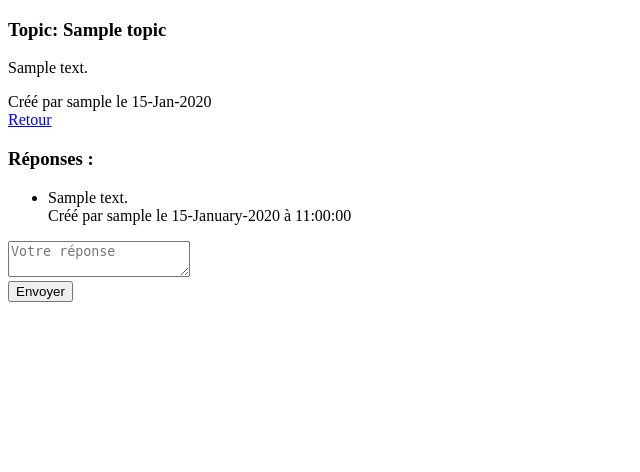
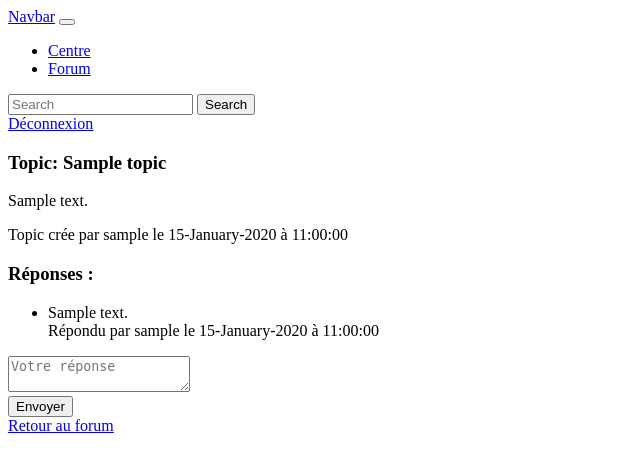
Before and after one commit to MathieuMolina/nains, a Symfony app: template templates/topic/show.html.twig in a window 1280 px wide. Shown: the top 472 px of the page, without its empty margins (0-640 px from the left). Run offline with Twig, Linux system fonts and the light colour scheme; the template is opened without the code that fills it: most values are stand-ins (such as "Sample title", 1, 10 or a date in 2020); form fields are guessed from the names that the template uses; some libraries are stand-ins or nearby versions.

Commit message:
début navbar

```diff
--- a/src/Repository/TopicRepository.php
+++ b/src/Repository/TopicRepository.php
@@ -31,8 +31,6 @@ class TopicRepository extends ServiceEntityRepository
 
         if ($flush) {
             $this->getEntityManager()->flush();
-
-
         }
     }
 
@@ -44,6 +42,8 @@ class TopicRepository extends ServiceEntityRepository
             $this->getEntityManager()->flush();
         }
     }
+
+
 
     //    /**
     //     * @return Topic[] Returns an array of Topic objects
--- a/templates/centre/index.html.twig
+++ b/templates/centre/index.html.twig
@@ -4,6 +4,8 @@
 {% endblock %}
 
 {% block body %}
+
+	{% include 'navbar.html.twig' %}
 
 	<div class="example-wrapper d-flex justify-content-center align-items-center flex-column" style="min-height: 100vh;">
 		<div class="text-center">
@@ -14,7 +16,6 @@
 
 		<div class="mt-3 d-flex flex-column align-items-center">
 			<a href="{{ path('app_forum') }}" class="btn btn-primary mb-3">Forum</a>
-			<a href="{{ path('app_logout') }}" class="btn btn-secondary">Déconnexion</a>
 		</div>
 	</div>
 
--- a/templates/home/index.html.twig
+++ b/templates/home/index.html.twig
@@ -1,6 +1,7 @@
 {% extends 'base.html.twig' %}
 
-{% block title %}Hello HomeController!{% endblock %}
+{% block title %}Hello HomeController!
+{% endblock %}
 
 {% block body %}
 
@@ -16,7 +17,8 @@
 
 
 		<div id="cadreInscriptionText">
-            <p> Venez battre le fer et défendre votre forteresse contre les horribles peaux vertes !</p>
+			<p>
+				Venez battre le fer et défendre votre forteresse contre les horribles peaux vertes !</p>
 		</div>
 
 	</section>
--- a/templates/message/show.html.twig
+++ b/templates/message/show.html.twig
@@ -1,6 +1,7 @@
 {% extends 'base.html.twig' %}
 
-{% block title %}Message{% endblock %}
+{% block title %}Message
+{% endblock %}
 
 {% block body %}
 	<h1>Message</h1>
--- a/templates/navbar.html.twig
+++ b/templates/navbar.html.twig
@@ -1,60 +1,22 @@
-<nav class="navbar navbar-expand-lg bg-light">
-    <div class="container">
-        <a class="navbar-brand" href="{{ path('app_home') }}">Forum</a>
-        <button class="navbar-toggler" type="button" data-bs-toggle="collapse" data-bs-target="#navbarNavAltMarkup"
-                aria-controls="navbarNavAltMarkup" aria-expanded="false" aria-label="Toggle navigation">
-            <span class="navbar-toggler-icon"></span>
-        </button>
-        <div class="collapse navbar-collapse" id="navbarNavAltMarkup">
-            <div class="navbar-nav">
-                {% if not app.user %}
-                    <a class="nav-link" href="{{ path('app_login') }}">Connexion</a>
-                    <a class="nav-link" href="{{ path('app_register') }}">Inscription</a>
-                {% else %}
-                    <a class="nav-link" href="{{ path('app_logout') }}">Deconnexion</a>
-                {% endif %}
+<nav class="navbar navbar-expand-lg navbar-light bg-light">
+	<a class="navbar-brand" href="#">Navbar</a>
+	<button class="navbar-toggler" type="button" data-toggle="collapse" data-target="#navbarSupportedContent" aria-controls="navbarSupportedContent" aria-expanded="false" aria-label="Toggle navigation">
+		<span class="navbar-toggler-icon"></span>
+	</button>
 
-                {% if is_granted('ROLE_ADMIN') %}
-                    <a class="nav-link" href="{{ path('app_message_index') }}">Messages admin</a>
-                    <a class="nav-link" href="{{ path('app_category_index') }}">Category admin</a>
-                    <a class="nav-link" href="{{ path('app_user_index') }}">User admin</a>
-                {% endif %}
-                <li class="nav-item dropdown">
-                    <a class="nav-link dropdown-toggle" href="#" id="navbarDropdown" role="button"
-                       data-bs-toggle="dropdown" aria-expanded="false">
-                        Catégories
-                    </a>
-                    <ul class="dropdown-menu">
-                        {% for category in get_all_category()|slice(0, 10) %}
-                            <li class="col-12">
-                                <a class="dropdown-item"
-                                   href="{{ path('app_front_category_show', {category : category.id}) }}">{{ category.title }}
-                                    <span class="badge bg-primary rounded-pill">{{ category.messages|length }}</span>
-                                </a>
-                            </li>
-                        {% endfor %}
-                    </ul>
-                </li>
-                <a class="nav-link" href="{{ path('app_contact') }}">Contact</a>
-                <li class="nav-item">
-                    {% set searchType = get_search_type() %}
-                    {{ form_start(searchType) }}
-                    {{ form_widget(searchType.title) }}
-                    <button class="btn btn-primary">{{ button_label|default('Save') }}</button>
-                    {{ form_end(searchType) }}
-                </li>
-            </div>
-        </div>
-    </div>
+	<div class="collapse navbar-collapse" id="navbarSupportedContent">
+		<ul class="navbar-nav mr-auto">
+			<li class="nav-item active">
+				<a class="nav-link" href="{{ path('app_centre') }}">Centre</a>
+			</li>
+			<li class="nav-item">
+				<a class="nav-link" href="{{ path('app_forum') }}">Forum</a>
+			</li>
+		</ul>
+		<form class="form-inline my-2 my-lg-0">
+			<input class="form-control mr-sm-2" type="search" placeholder="Search" aria-label="Search">
+			<button class="btn btn-outline-success my-2 my-sm-0" type="submit">Search</button>
+		</form>
+		<a href="{{ path('app_logout') }}" class="btn btn-danger ml-auto">Déconnexion</a>
+	</div>
 </nav>
-<div>
-    {% for label, messages in app.flashes %}
-        {% for message in messages %}
-            <div class="alert alert-{{ label }}">
-                <div class="container">
-                    {{ message }}
-                </div>
-            </div>
-        {% endfor %}
-    {% endfor %}
-</div>
--- a/templates/topic/show.html.twig
+++ b/templates/topic/show.html.twig
@@ -3,7 +3,10 @@
 {% block title %}Topic
 {% endblock %}
 
+
 {% block body %}
+	{% include 'navbar.html.twig' %}
+
 	<div class="container">
 		<div class="card">
 			<div class="card-header">
@@ -14,25 +17,15 @@
 				<p class="card-text">{{ topic.message }}</p>
 			</div>
 			<div class="card-footer text-muted">
-				Créé par
+				Topic crée par
 				{{ topic.user.username }}
 				le
-				{{ topic.CreatedAt|date('d-M-Y') }}
+				{{ topic.CreatedAt|date('d-F-Y à H:i:s', 'Europe/Paris') }}
 			</div>
 		</div>
 
-		<div
-			class="mt-4">
-			{# <a href="{{ path('new_message', {'topic_id': topic.id}) }}" class="btn btn-primary">Répondre</a> #}
-			<a href="{{ path('app_forum') }}" class="btn btn-secondary">Retour</a>
-		</div>
+
 	</div>
-
-	{# <ul>
-																							{% for msg in topic.messages %}
-																								<li>{{msg.content}}</li>
-																							{% endfor %}
-																						</ul> #}
 
 	<div class="container">
 		<div class="row">
@@ -40,10 +33,10 @@
 				<h3>Réponses :</h3>
 				<ul class="list-group">
 					{% for msg in topic.messages %}
-						<li class="list-group-item">
+						<li class="list-group-item {% if loop.first %}rounded-0{% endif %} {% if loop.last %}rounded-bottom{% endif %}">
 							{{msg.content}}
 							<div class="card-footer text-muted">
-								Créé par
+								Répondu par
 								{{ topic.user.username }}
 								le
 								{{ topic.CreatedAt|date('d-F-Y à H:i:s', 'Europe/Paris') }}
@@ -55,11 +48,6 @@
 		</div>
 	</div>
 
-	{# {{form_start(form)}}
-															<button type="submit">coucou</button>
-															{{form_end(form)}} #}
-
-
 	<footer class="fixed-bottom bg-light">
 		<div class="container">
 			<div class="row justify-content-center">
@@ -70,9 +58,12 @@
 					</div>
 					<button type="submit" class="btn btn-primary">Envoyer</button>
 					{{ form_end(form) }}
+					<div class="mt-4">
+						<a href="{{ path('app_forum') }}" class="btn btn-secondary">Retour au forum</a>
+					</div>
 				</div>
 			</div>
 		</div>
+
 	</footer>
-
 {% endblock %}
```
Also changed, not shown: src/Controller/ForumController.php (+13 -32 lines), templates/forum/index.html.twig (+5 -4 lines). Lines whose indentation alone changed are shown as unchanged.
